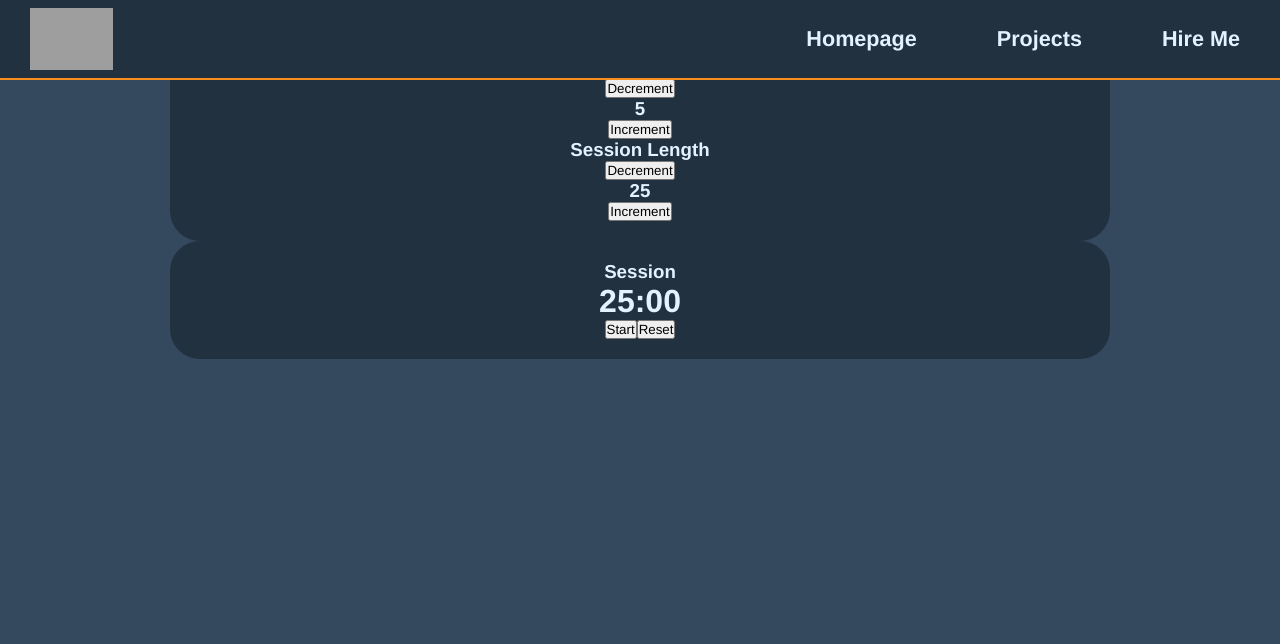
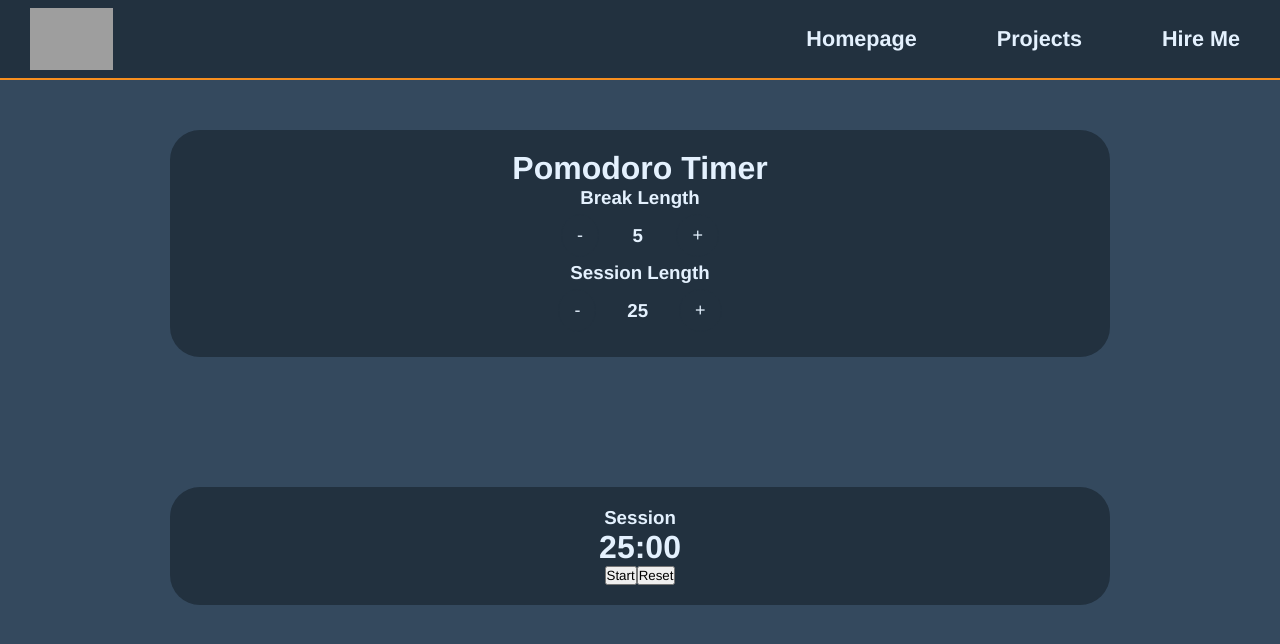
Before and after one commit to Windowsnipz/pomodoro-timer, a React (Create React App) app: page / in a window 1280 px wide. Shown: the top 644 px of the page. Built offline with nearby package versions, Linux system fonts and the light colour scheme; grey boxes are pictures that could not be loaded.

Commit message:
styling progress

```diff
--- a/src/ClockSettings.js
+++ b/src/ClockSettings.js
@@ -33,20 +33,20 @@ function ClockSettings({ sessionLength, breakLength, changeSessionLength, change
                 <div>
                     <h3>Break Length</h3>
                 </div>
-                <div>
-                    <button id="break-decrement" onClick={breakDecrement}>Decrement</button>
+                <div class="timer-settings">
+                    <button id="break-decrement" class="btn" onClick={breakDecrement}>-</button>
                     <h3 id="break-length">{breakLength}</h3>
-                    <button id="break-increment" onClick={breakIncrement}>Increment</button>
+                    <button id="break-increment" class="btn" onClick={breakIncrement}>+</button>
                 </div>
             </div>
             <div id="session-label">
                 <div>
                     <h3>Session Length</h3>
                 </div>
-                <div>
-                    <button id="session-decrement" onClick={sessionDecrement}>Decrement</button>
+                <div class="timer-settings">
+                    <button id="session-decrement" class="btn" onClick={sessionDecrement}>-</button>
                     <h3 id="session-length">{sessionLength}</h3>
-                    <button id="session-increment" onClick={sessionIncrement}>Increment</button>
+                    <button id="session-increment" class="btn" onClick={sessionIncrement}>+</button>
                 </div>
             </div>
         </div>
--- a/src/index.css
+++ b/src/index.css
@@ -96,33 +96,26 @@ code {
   border-radius: 30px;
   background-color: var(--gray1);
   scroll-margin-top: 10vh; /* Ensures correct scrolling from the navbar */
-  margin-top: 0px /* margin below navbar, removed for React*/
+  margin-top: 130px /* margin below navbar, removed for React*/
 }
 
-
-/* Input-wrapper */
-#input-wrapper {
-  border: 2px solid var(--orange1);
-  border-radius: 30px;
-  width: 50%;
+.timer-settings {
+  display: flex;
+  align-items: center;
+  width: 25%;
   margin: auto;
-  margin-top: 25px;
-  padding: 10px;
-  background-color: var(--gray2);
-}
-
-#input-wrapper h4 {
-  padding: 10px 0;
 }
 
 .btn {
   display: block;
   margin: 5px auto;
-  padding: 8px;
+  padding: 10px;
+  padding-left: 15px;
+  padding-right: 15px;
   font-family: Helvetica, sans-serif;
   /*font-weight: 900;*/
   font-size: large;
-  border-radius: 5px;
+  border-radius: 100%;
   border: 1px solid var(--gray1);
   color: var(--blue1);
   background-color: var(--gray1);
@@ -141,14 +134,6 @@ code {
   background-color: var(--orange1);
 }
 
-#tweet-quote { /* anchor element for tweet button */
-  text-decoration: none;
-}
-
-#result-text {
-  margin: auto 50px;
-}
-
 /* Footer */
 footer {
   position: absolute;
```
